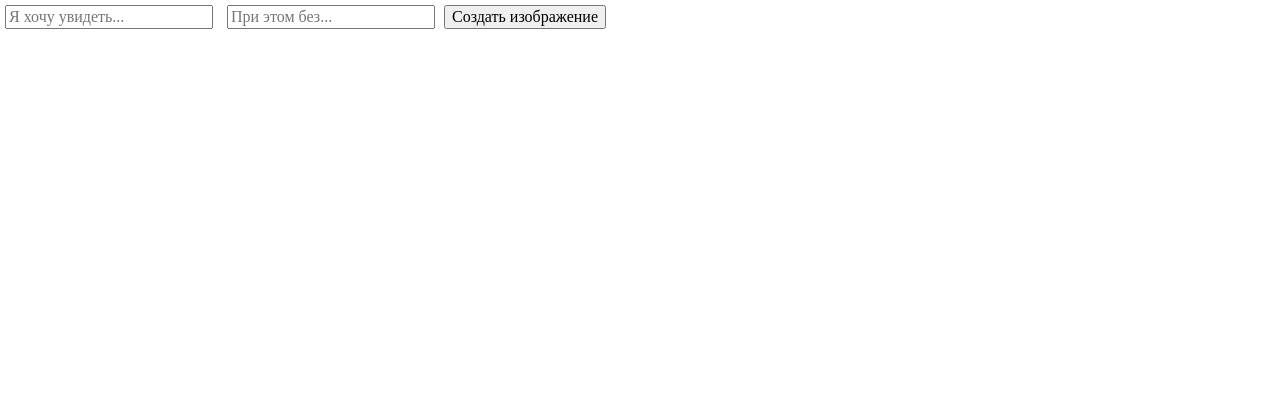
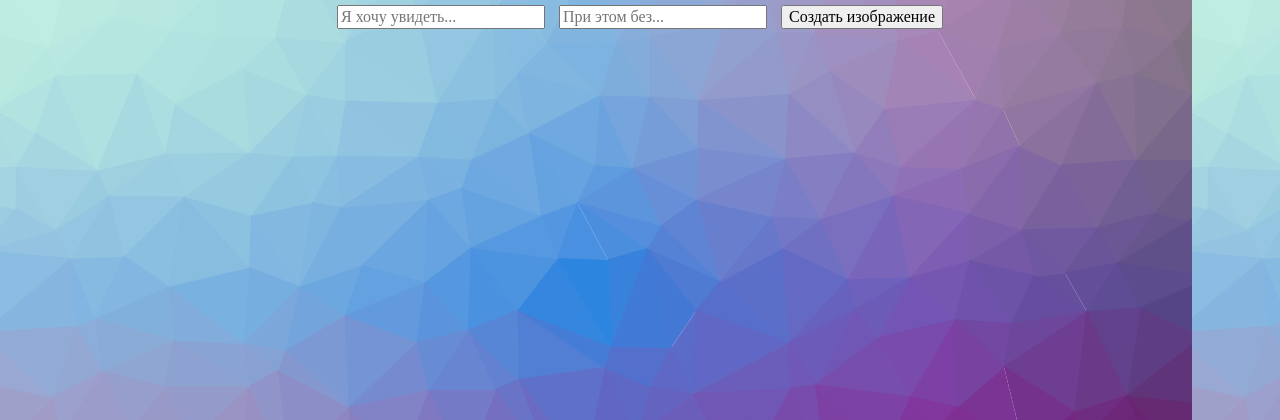
Before and after one commit to UberFood/diffusion-UI, a Django app: page / in a window 1280 px wide. Shown: the top 420 px of the page. Run offline with Django 5.2, Linux system fonts and the light colour scheme.

Commit message:
Add background, center elements

```diff
--- a/diffusionUI/static/diffusionUI/style.css
+++ b/diffusionUI/static/diffusionUI/style.css
@@ -1,8 +1,21 @@
+body {
+  background-image: url("/static/diffusionUI/images/background.png");
+}
+
 .encompassing_container {
   margin: auto;
   width: 100%;
+  text-align: center;
 }
 
 .prompt_input {
   margin: 5px;
 }
+
+.prompt_button {
+  margin: 5px;
+}
+
+#image_container {
+  margin: 5px;
+}
--- a/diffusionUI/templates/diffusionUI/index.html
+++ b/diffusionUI/templates/diffusionUI/index.html
@@ -16,7 +16,7 @@
         {% csrf_token %}
         <input class="prompt_input" type="text" name="positive_prompt" placeholder="Я хочу увидеть...">
         <input class="prompt_input" type="text" name="negative_prompt" placeholder="При этом без...">
-        <button type="submit" name="generate_image_button"> Создать изображение</button>
+        <button type="submit" class="prompt_button" name="generate_image_button"> Создать изображение</button>
     </form>
 
     {% if img_str %}
```
Also changed, not shown: diffusionUI/static/diffusionUI/images/background.png (added).
